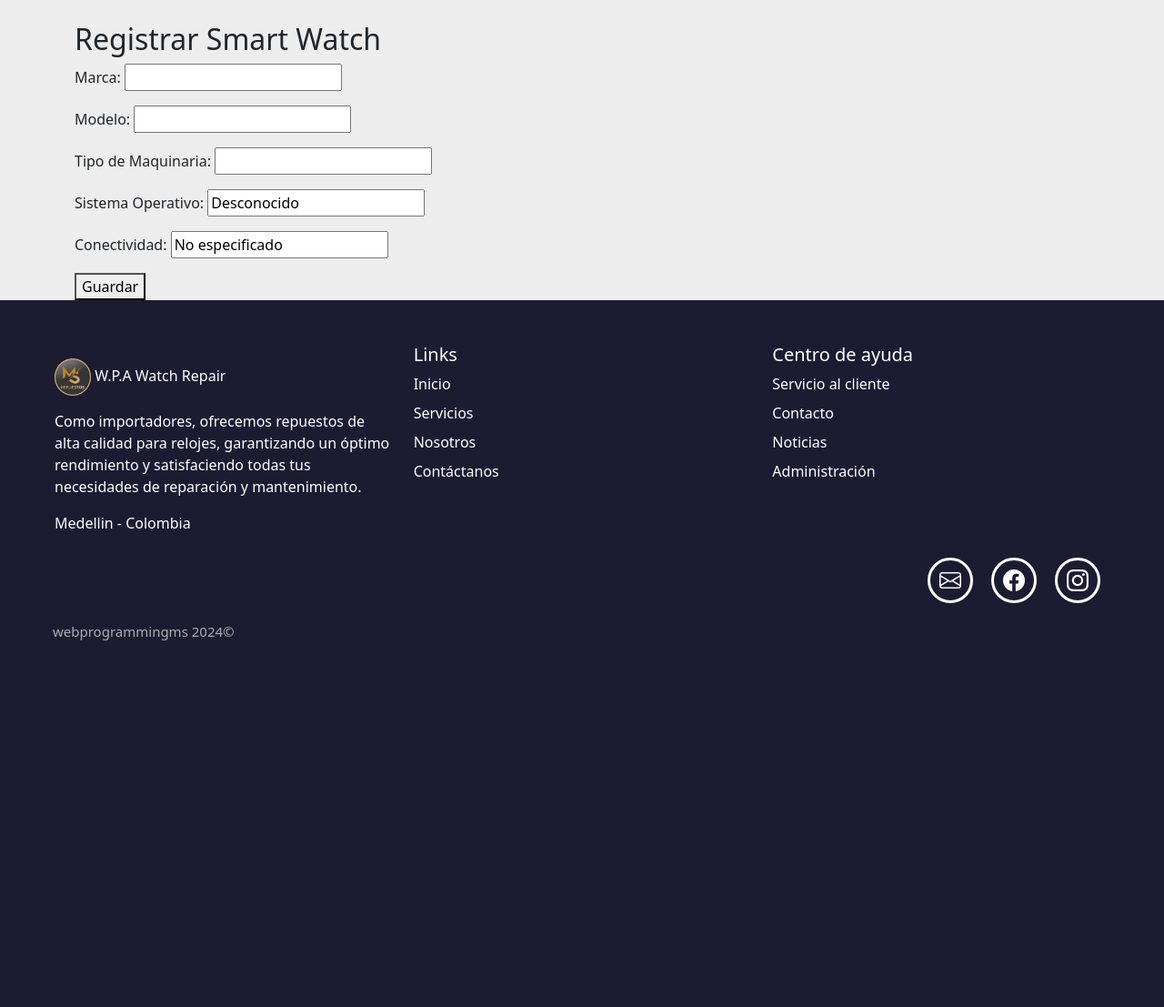
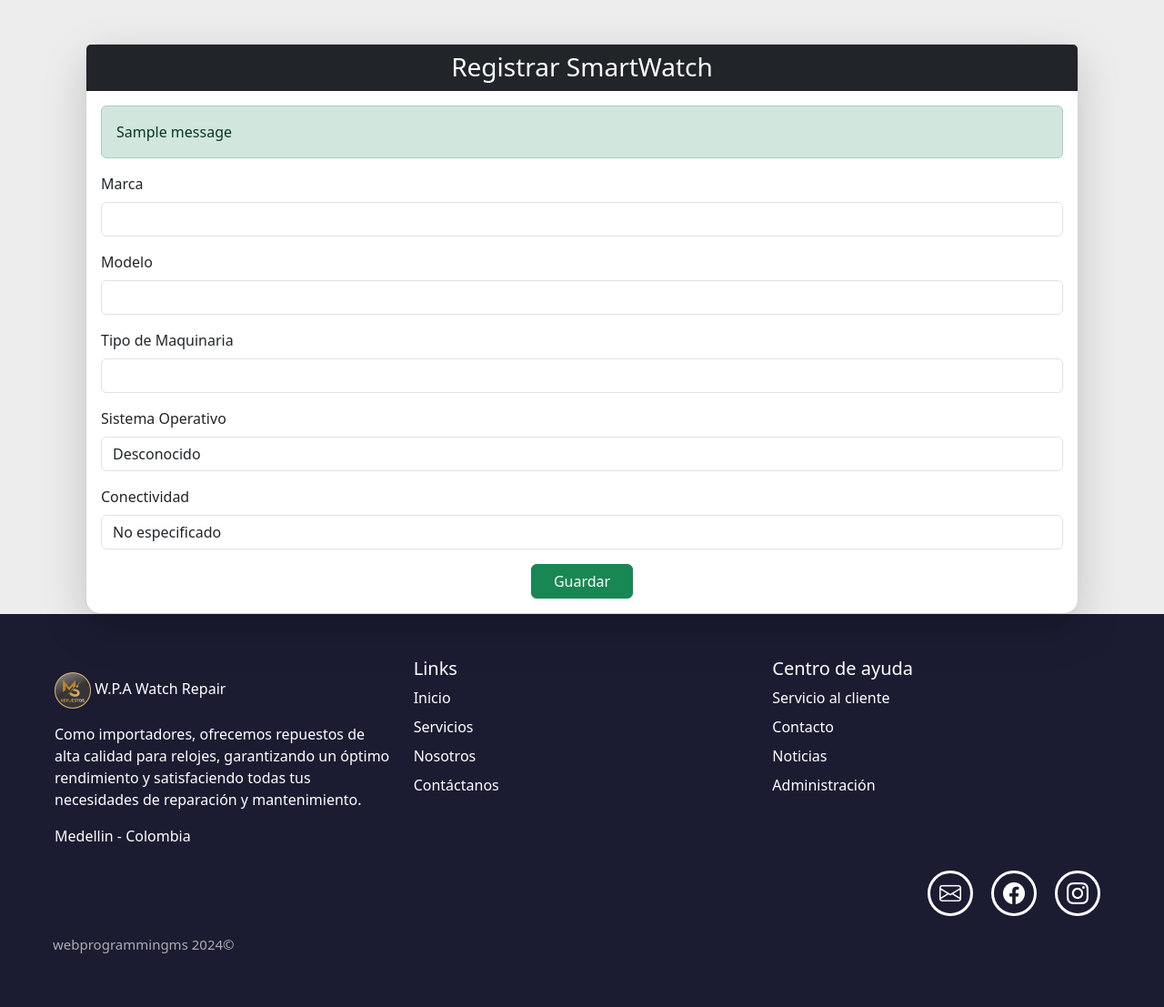
Before and after one commit to wilder78/repositorioDjango, a Django app: page /registrar-smartwatch/ in a window 1280 px wide. Shown: the part 66-1173 px from the top of the page at 91% size. Before the commit the page ends 770 px from the top, so only its background shows below. Run offline with Django 5.2, Linux system fonts and the light colour scheme; tables that the repository leaves empty hold one stand-in row (values such as "Sample post"); one stand-in notice (Sample message) is shown; some libraries are stand-ins or nearby versions; some web fonts are replaced.

Commit message:
Decodificación de los formularios de relojes.

```diff
--- a/watchRepair/templates/register_smart_watch.html
+++ b/watchRepair/templates/register_smart_watch.html
@@ -1,13 +1,57 @@
 {% extends "bases/base.html" %}
-{% load static %} <!-- Cargar archivos estáticos de Django -->
+{% load static %}
+{% load widget_tweaks %}
 
-{% block title %}Registrar Reloj - Watch Repair{% endblock %}
+{% block title %}Registrar SmartWatch - Watch Repair{% endblock %}
 
 {% block content %}
-    <h2>Registrar Smart Watch</h2>
-    <form method="POST">
-        {% csrf_token %}
-        {{ form.as_p }}
-        <button type="submit">Guardar</button>
-    </form>
+    <div class="container mt-5">
+        <div class="card shadow-lg rounded-4">
+            <div class="card-header bg-dark text-white text-center">
+                <h3 class="mb-0">Registrar SmartWatch</h3>
+            </div>
+            <div class="card-body">
+                {% if messages %}
+                    {% for message in messages %}
+                        <div class="alert alert-success" role="alert">
+                            {{ message }}
+                        </div>
+                    {% endfor %}
+                {% endif %}
+
+                <form method="POST" novalidate>
+                    {% csrf_token %}
+
+                    <div class="mb-3">
+                        <label for="id_brand" class="form-label">Marca</label>
+                        {{ form.brand|add_class:"form-control" }}
+                    </div>
+
+                    <div class="mb-3">
+                        <label for="id_model" class="form-label">Modelo</label>
+                        {{ form.model|add_class:"form-control" }}
+                    </div>
+
+                    <div class="mb-3">
+                        <label for="id_type_of_machinery" class="form-label">Tipo de Maquinaria</label>
+                        {{ form.type_of_machinery|add_class:"form-control" }}
+                    </div>
+
+                    <div class="mb-3">
+                        <label for="id_os" class="form-label">Sistema Operativo</label>
+                        {{ form.os|add_class:"form-control" }}
+                    </div>
+
+                    <div class="mb-3">
+                        <label for="id_connectivity" class="form-label">Conectividad</label>
+                        {{ form.connectivity|add_class:"form-control" }}
+                    </div>
+
+                    <div class="text-center">
+                        <button type="submit" class="btn btn-success px-4">Guardar</button>
+                    </div>
+                </form>
+            </div>
+        </div>
+    </div>
 {% endblock %}
--- a/watchRepair/watchRepair/settings.py
+++ b/watchRepair/watchRepair/settings.py
@@ -38,6 +38,7 @@ INSTALLED_APPS = [
     'django.contrib.sessions',
     'django.contrib.messages',
     'django.contrib.staticfiles',
+    'widget_tweaks',
     'rest_framework',
     'services',
 ]
```
Also changed, not shown: watchRepair/templates/register_mechanical_watch.html (+45 -6 lines), watchRepair/templates/register_quartz_watch.html (+47 -8 lines).
